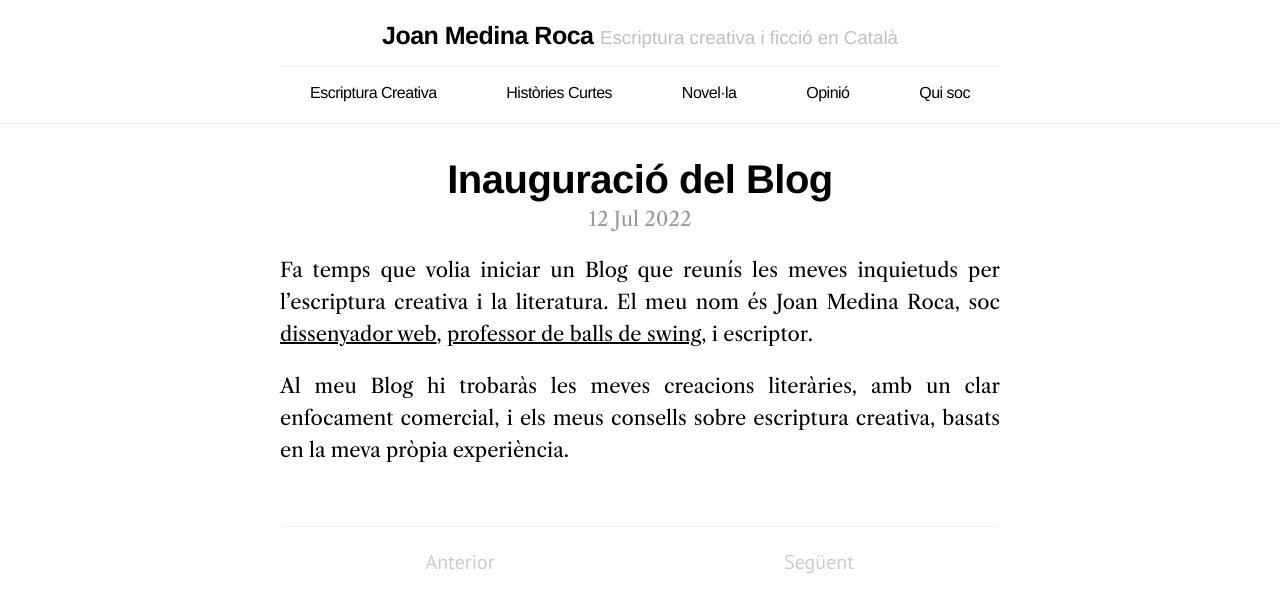
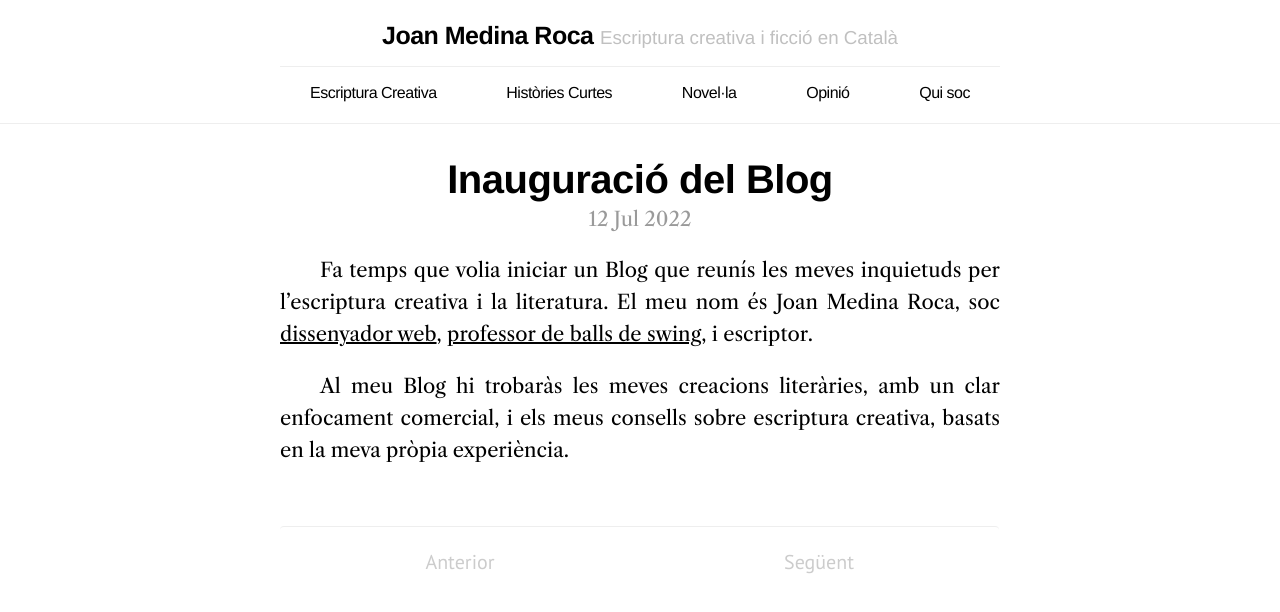
Before and after one commit to joan-medina-roca/blog-jmr-literatura, a Jekyll site: the page built from index.html, in a window 1280 px wide. Shown: the top 612 px of the page. Built offline with Jekyll 4.4.1, drawn with Linux system fonts in a browser that asks for light colours; the list of posts is cut into pages by our own code.

Commit message:
text indent

```diff
--- a/public/css/lanyon.css
+++ b/public/css/lanyon.css
@@ -32,6 +32,13 @@
 
 @import url('https://fonts.googleapis.com/css2?family=Amatic+SC&family=Libre+Caslon+Text&display=swap');
 
+/* Custom Variables */
+
+:root{
+  --primary-font: "Libre Caslon Text", Georgia, "Times New Roman", serif;
+  --links-font: "Montserrat", Helvetica, Arial, sans-serif;
+}
+
 /*
  * Global resets
  *
@@ -59,6 +66,7 @@ p {
   text-align: justify;
   font-size: 20px;
   line-height: 1.6;
+  text-indent: 2rem;
 }
 
 
@@ -227,10 +235,12 @@ p {
   padding: 1rem;
   font-family: "Libre Caslon Text", Georgia, "Times New Roman", serif;
   font-size: 1rem;
+  text-indent: 0;
 }
 .sidebar-item p {
   font-family: "Libre Caslon Text", Georgia, "Times New Roman", serif;
   font-size: 1rem;
+  text-indent: 0;
 }
 .sidebar-item p:last-child {
   margin-bottom: 0;
```
